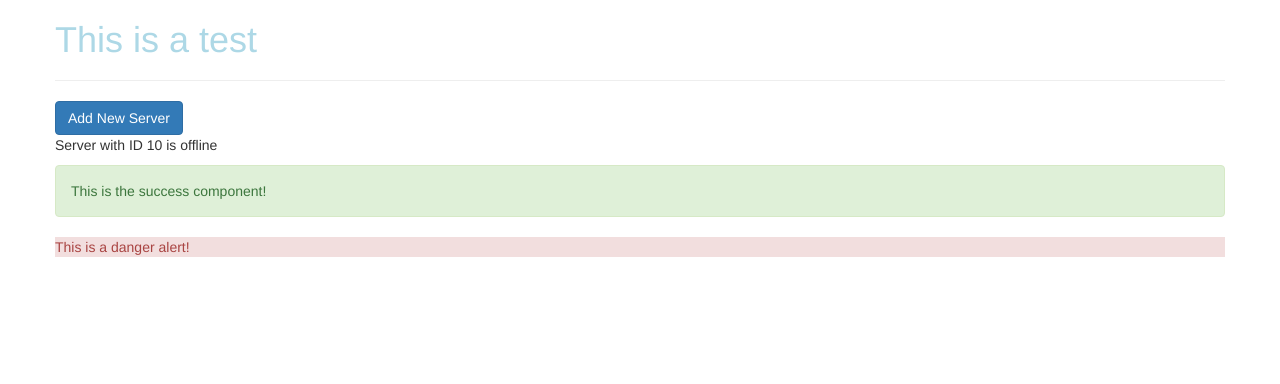
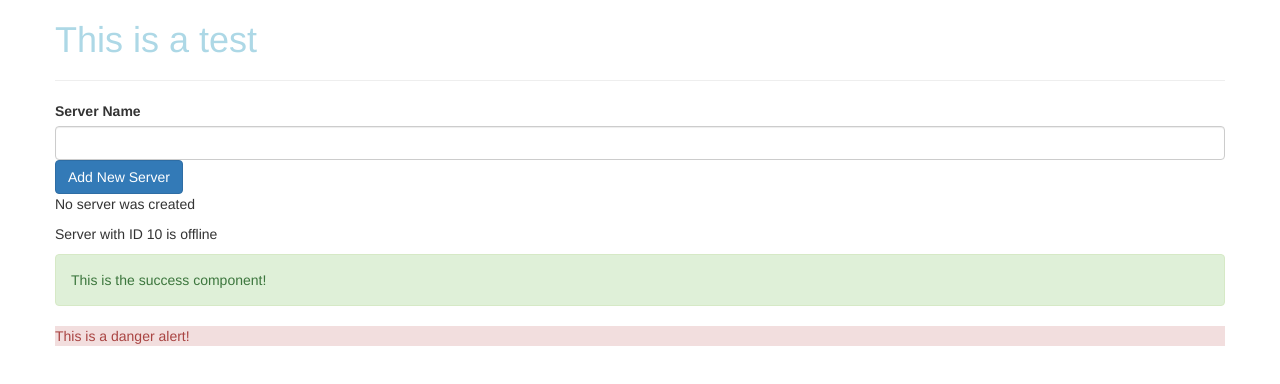
Before and after one commit to JoshGrant5/angular-complete-guide, an Angular app in the folder basics/project-template/: page / in a window 1280 px wide. Shown: the top 384 px of the page. Built offline with nearby package versions, Linux system fonts and the light colour scheme.

Commit message:
Add Input update using $event

```diff
--- a/basics/project-template/src/app/servers/servers.component.html
+++ b/basics/project-template/src/app/servers/servers.component.html
@@ -1,2 +1,7 @@
-<button class="btn btn-primary" [disabled]='!allowNewServer'>Add New Server</button>
+<label>Server Name</label>
+<input type="text" class='form-control' (input)='onUpdateServerName($event)'>
+<button class="btn btn-primary" [disabled]='!allowNewServer' (click)='onCreateServer()'>Add New Server</button>
+<!-- <p [innerText]='allowNewServer'></p> -->
+<p>{{ serverCreationStatus }}</p>
+<p>{{ serverName }}</p>
 <app-server></app-server>
--- a/basics/project-template/src/app/servers/servers.component.ts
+++ b/basics/project-template/src/app/servers/servers.component.ts
@@ -8,6 +8,8 @@
 export class ServersComponent implements OnInit {
 
   allowNewServer = false;
+  serverCreationStatus = 'No server was created';
+  serverName: any = '';
 
   constructor() {
     setTimeout(() => {
@@ -18,4 +20,12 @@
   ngOnInit(): void {
   }
 
+  onCreateServer() {
+    this.serverCreationStatus = 'Server was created';
+  }
+
+  onUpdateServerName(event: Event) {
+    this.serverName = (<HTMLInputElement>event.target).value;
+  }
+
 }
```
